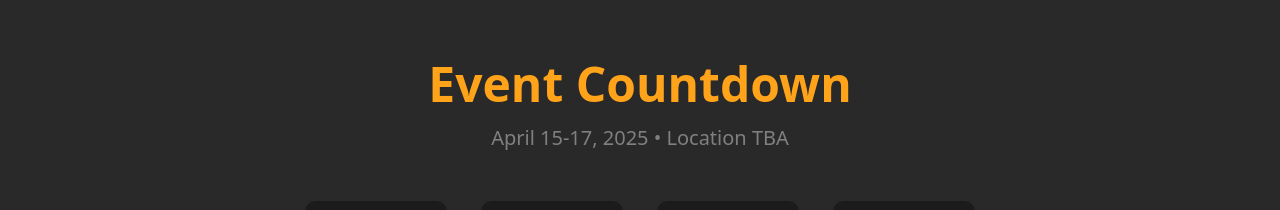
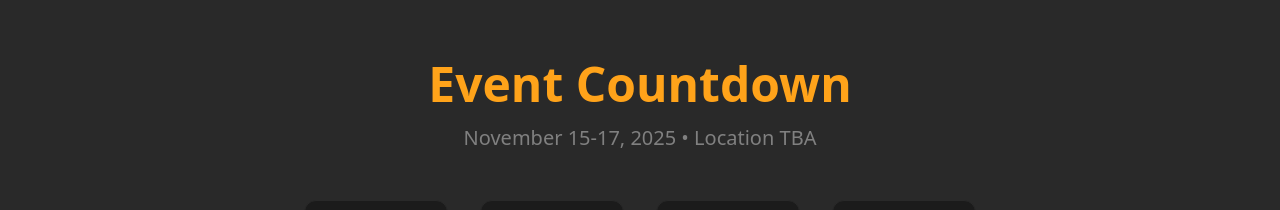
Before and after one commit to zach3141592/GoonHacksSite, a Next.js app: page / in a window 1280 px wide. Shown: the part 820-1030 px from the top of the page. Built offline with nearby package versions, Linux system fonts and the light colour scheme.

Commit message:
Update page.js

```diff
--- a/src/app/page.js
+++ b/src/app/page.js
@@ -103,7 +103,7 @@ export default function Home() {
             Event Countdown
           </h2>
           <p className="text-xl text-[var(--secondary-light)] mb-12">
-            April 15-17, 2025 • Location TBA
+            November 15-17, 2025 • Location TBA
           </p>
 
           <div className="grid grid-cols-2 md:grid-cols-4 gap-8 max-w-2xl mx-auto">
```
